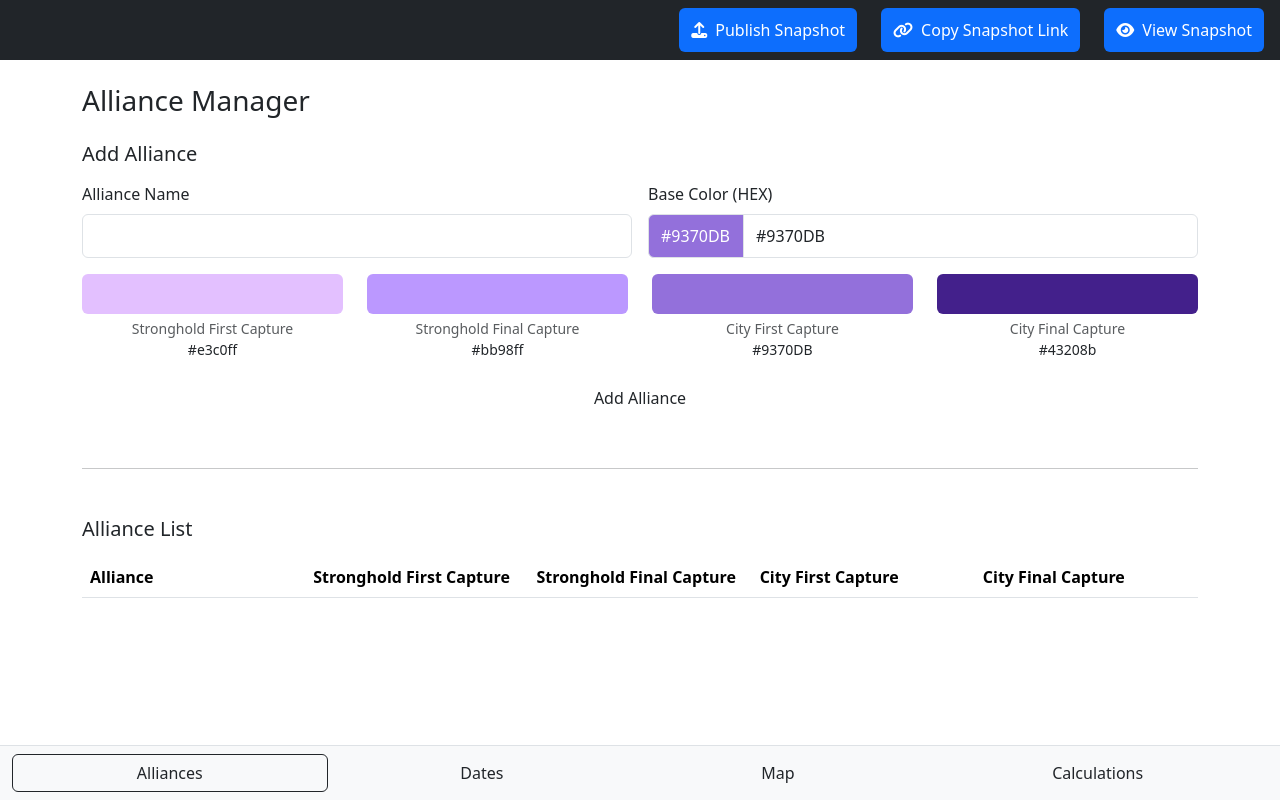
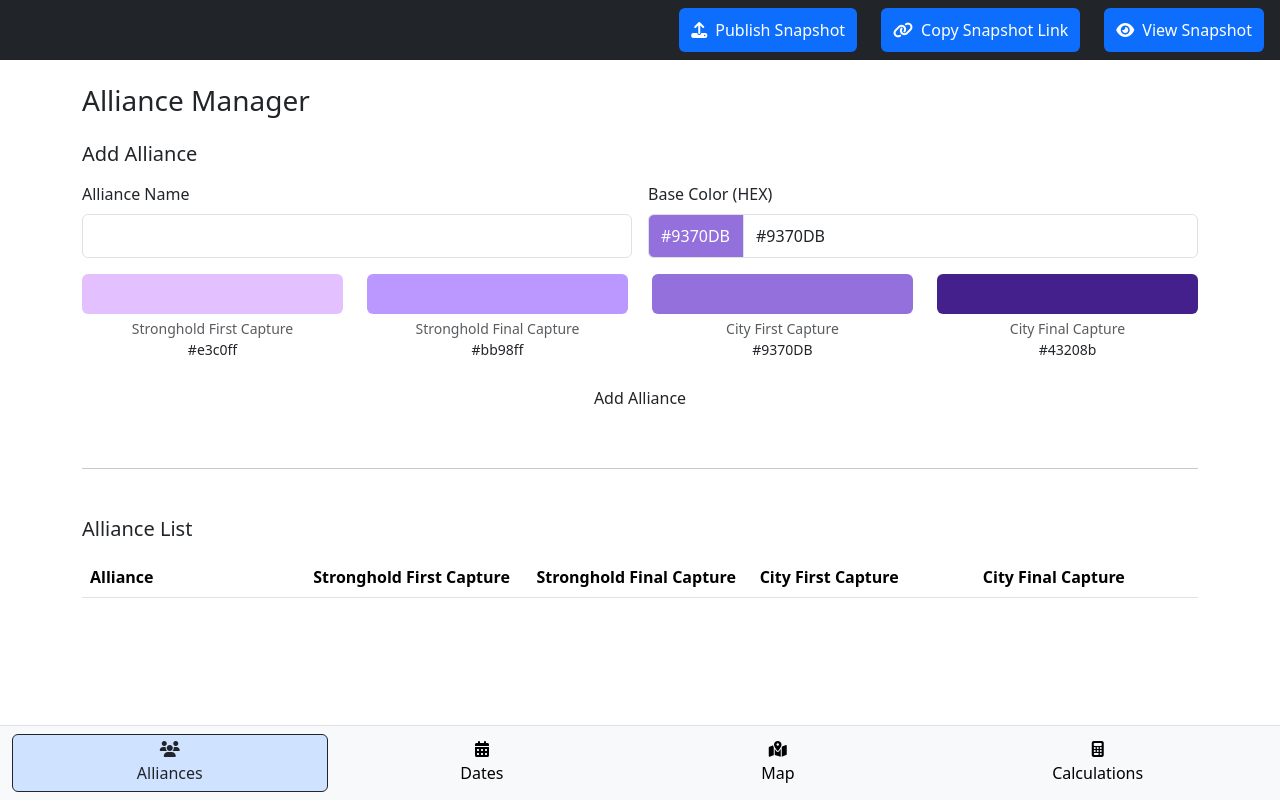
Before and after one commit to kevinkidwell/738-s5-map, a React (Vite) app: page /alliances in a window 1280 px wide. Built offline with nearby package versions, Linux system fonts and the light colour scheme.

Commit message:
update nav

```diff
--- a/src/components/BottomNav.tsx
+++ b/src/components/BottomNav.tsx
@@ -3,38 +3,57 @@ import { NavLink } from 'react-router-dom';
 
 const BottomNav: React.FC = () => {
   return (
-    <nav className="bottom-nav bg-light border-top d-flex justify-content-around p-2">
+    <nav
+      className="bottom-nav bg-light border-top d-flex justify-content-around p-2"
+      aria-label="Main navigation"
+      role="navigation"
+    >
       <NavLink
         to="/alliances"
         className={({ isActive }) =>
-          `btn btn-primary-subtle flex-fill mx-1 ${isActive ? 'active' : ''}`
+          `btn flex-fill mx-1 d-flex flex-column align-items-center ${
+            isActive ? 'btn-primary-subtle active' : 'btn-light'
+          }`
         }
       >
-        Alliances
+        <i className="fa-solid fa-users mb-1" aria-hidden="true"></i>
+        <span>Alliances</span>
       </NavLink>
+
       <NavLink
         to="/dates"
         className={({ isActive }) =>
-          `btn btn-primary-subtle flex-fill mx-1 ${isActive ? 'active' : ''}`
+          `btn flex-fill mx-1 d-flex flex-column align-items-center ${
+            isActive ? 'btn-primary-subtle active' : 'btn-light'
+          }`
         }
       >
-        Dates
+        <i className="fa-solid fa-calendar-days mb-1" aria-hidden="true"></i>
+        <span>Dates</span>
       </NavLink>
+
       <NavLink
         to="/map"
         className={({ isActive }) =>
-          `btn btn-primary-subtle flex-fill mx-1 ${isActive ? 'active' : ''}`
+          `btn flex-fill mx-1 d-flex flex-column align-items-center ${
+            isActive ? 'btn-primary-subtle active' : 'btn-light'
+          }`
         }
       >
-        Map
+        <i className="fa-solid fa-map-location-dot mb-1" aria-hidden="true"></i>
+        <span>Map</span>
       </NavLink>
+
       <NavLink
         to="/calculations"
         className={({ isActive }) =>
-          `btn btn-primary-subtle flex-fill mx-1 ${isActive ? 'active' : ''}`
+          `btn flex-fill mx-1 d-flex flex-column align-items-center ${
+            isActive ? 'btn-primary-subtle active' : 'btn-light'
+          }`
         }
       >
-        Calculations
+        <i className="fa-solid fa-calculator mb-1" aria-hidden="true"></i>
+        <span>Calculations</span>
       </NavLink>
     </nav>
   );
--- a/src/styles.css
+++ b/src/styles.css
@@ -118,6 +118,19 @@ main {
   color: #ffffff;
 }
 
+.bottom-nav .btn-light:hover,
+.bottom-nav .btn-light:focus {
+  /* swap to subtle style on hover/focus */
+  background-color: var(--bs-primary-bg-subtle);
+  color: var(--bs-primary-text);
+}
+
+.bottom-nav .btn-primary-subtle.active {
+  /* ensure active stays subtle */
+  background-color: var(--bs-primary-bg-subtle);
+  color: var(--bs-primary-text);
+}
+
 /* Icon spacing */
 .bottom-nav .nav-link .fa-solid {
   margin-right: 0.5rem;
```
